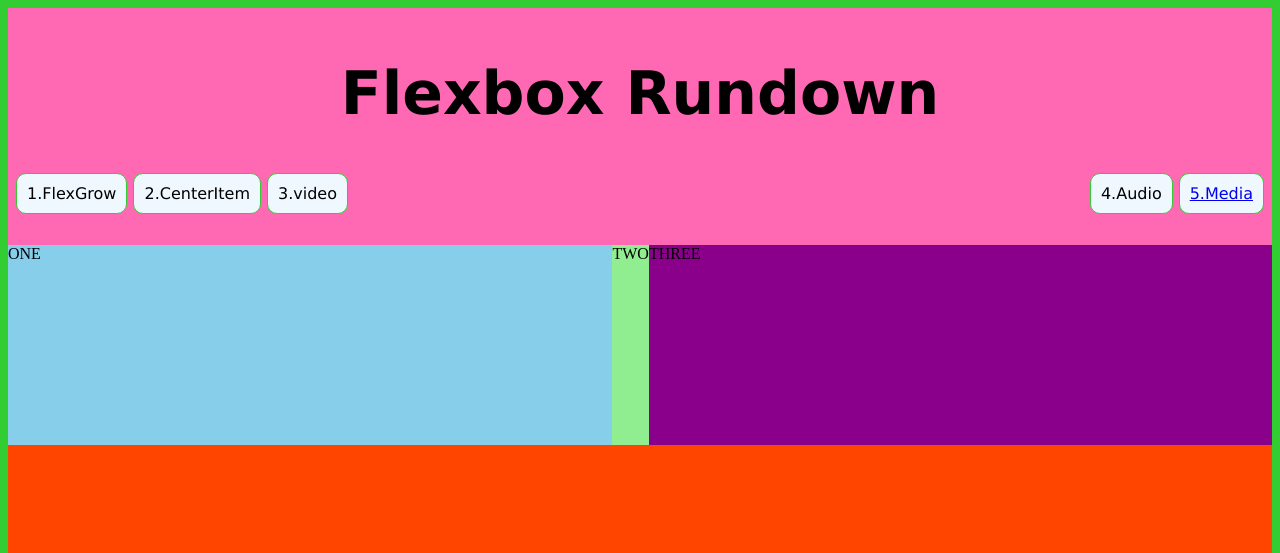
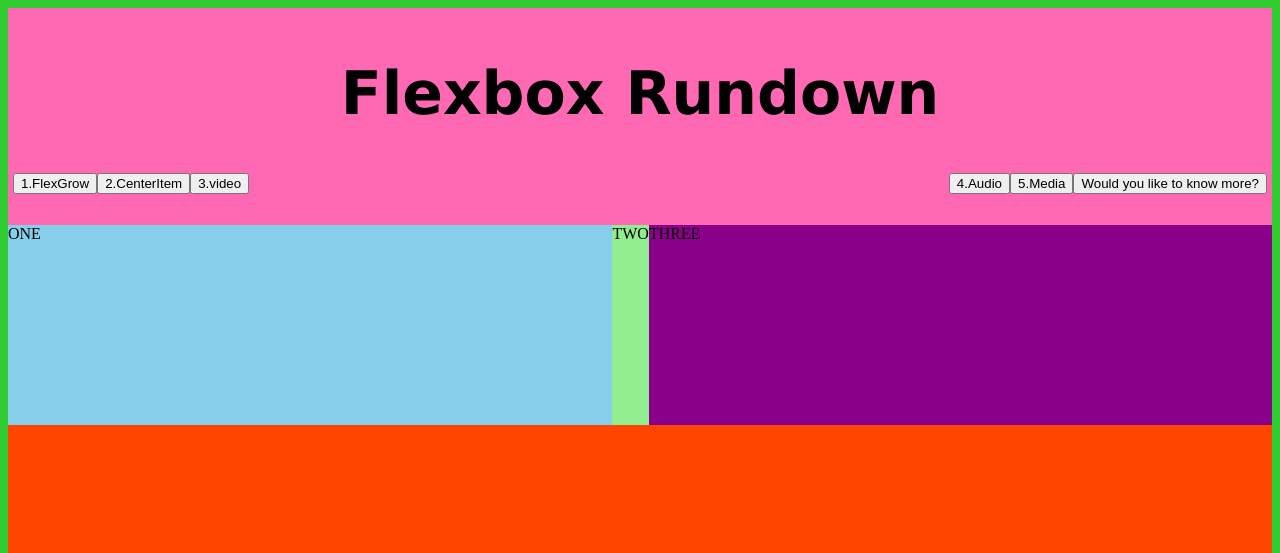
Before and after one commit to ted585/week-4-coding-worksheet, a plain HTML site: page index.html in a window 1280 px wide. Shown: the top 553 px of the page. Drawn offline with Linux system fonts and the light colour scheme.

Commit message:
buttos added

```diff
--- a/index.html
+++ b/index.html
@@ -19,11 +19,13 @@
         <h1> Flexbox Rundown </h1>
            <ul>
             <div class="container-navigation">
-            <li> 1.FlexGrow</li>
-            <li> 2.CenterItem</li>
-            <li> 3.video</li>
-            <li class="push"> 4.Audio</li>
-            <a href="#section-5"> <li>5.Media</li></a>
+            <button> 1.FlexGrow</button>
+            <button> 2.CenterItem</button>
+            <button> 3.video</button>
+            <button class="push"> 4.Audio</buttom>
+            <a href="#section-5"> <button>5.Media</button></a>
+            <a href= "button.html" target=blank><button>Would you like to know more?</button></a>
+
             </div>
 
 
```
